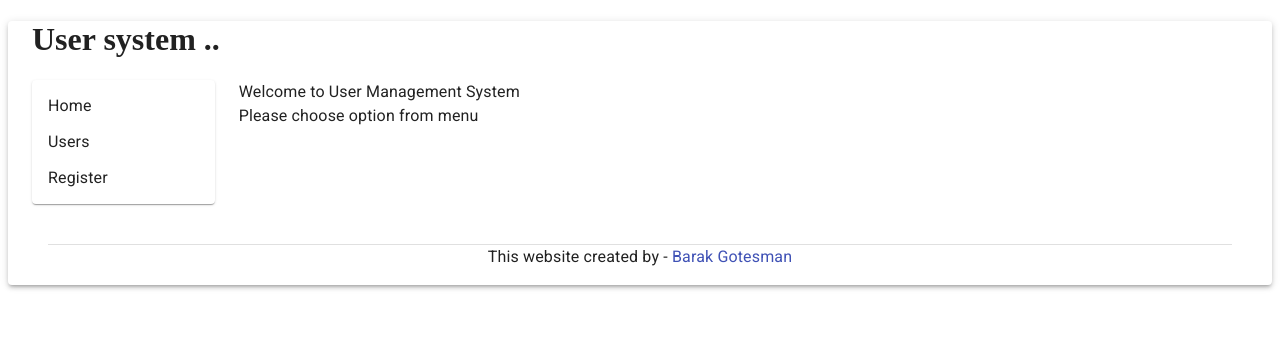
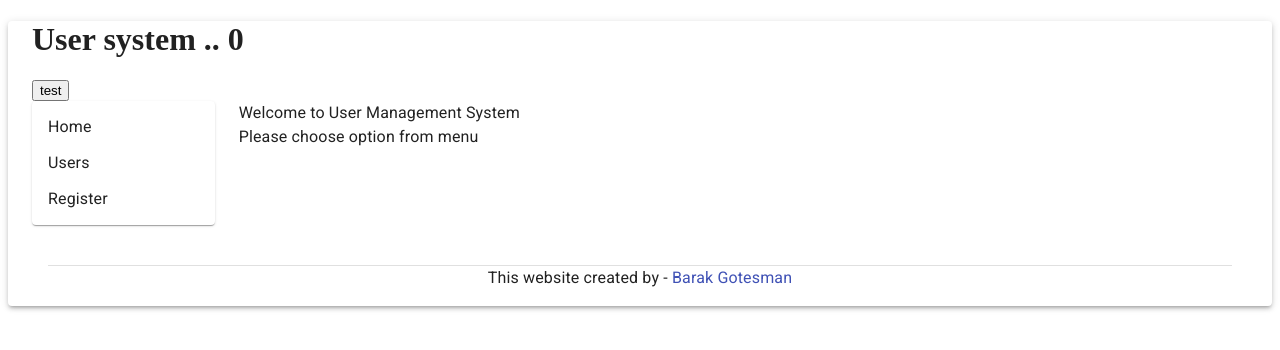
Before and after one commit to barakgotesman/UserSystem, a React (Create React App) app in the folder client/: page / in a window 1280 px wide. Shown: the top 350 px of the page. Built offline with nearby package versions, Linux system fonts and the light colour scheme.

Commit message:
Different files structure

```diff
--- a/client/src/App.js
+++ b/client/src/App.js
@@ -3,13 +3,13 @@ import { Button, Container } from '@material-ui/core';
 import Grid from '@material-ui/core/Grid';
 import React, { useEffect, useState } from "react";
 import { Router, Link } from "@reach/router";
-import Footer from './Footer';
-import UserList from './UserList.js';
+import Footer from './components/Footer';
+import UserList from './pages/UserList.js';
 import Paper from '@material-ui/core/Paper';
-import EditUser from './EditUser';
-import Menu from './Menu';
-import Home from './Home';
-import Register from './Register';
+import EditUser from './pages/EditUser';
+import Menu from './components/Menu';
+import Home from './pages/Home';
+import Register from './pages/Register';
 
 import { useSelector, useDispatch} from "react-redux";
 import { bindActionCreators} from "redux"
@@ -19,14 +19,17 @@ function App() {
 
   const state = useSelector((state) => state);
   const dispatch = useDispatch();
-  console.log("state",state)
+  console.log("state",state.userList)
   const { updateUserList, deleteUserList} = bindActionCreators(actionCreators, dispatch)
 
 
   return (
 
     <Container maxWidth="lg" component={Paper} elevation={3}>
-      <h1>User system ..  </h1>
+      <h1>User system .. {state.userList}  </h1>
+
+      <button onClick={()=>{updateUserList(232)}}>test</button>
+
       <Grid container spacing={3}>
         <Grid item sm={2}>
           <Menu/>
--- a/client/src/state/action-creators/index.js
+++ b/client/src/state/action-creators/index.js
@@ -2,7 +2,7 @@ export const updateUserList = (newList) =>{
     return (dispatch) =>{
       dispatch({
         type: "update",
-        new: newList
+        payload: newList
       })
     }
 }
@@ -11,7 +11,7 @@ export const deleteUserList = (newList) =>{
     return (dispatch) =>{
       dispatch({
         type: "delete",
-        new: []
+        payload: []
       })
     }
 }
--- a/client/src/state/reducers/UsersListReducer.js
+++ b/client/src/state/reducers/UsersListReducer.js
@@ -3,7 +3,7 @@ const reducer = (state = 0, action) =>
     switch(action.type)
     {
         case "update":
-            return action.value;
+            return action.payload;
         default:
             return state;
 
```
Also changed, not shown: client/src/components/Footer.js (renamed from client/src/footer.js), client/src/components/Menu.js (renamed from client/src/Menu.js), client/src/pages/EditUser.js (renamed from client/src/EditUser.js), client/src/pages/Home.js (renamed from client/src/Home.js), client/src/pages/Register.js (renamed from client/src/Register.js), client/src/pages/UserList.js (renamed from client/src/UserList.js).
